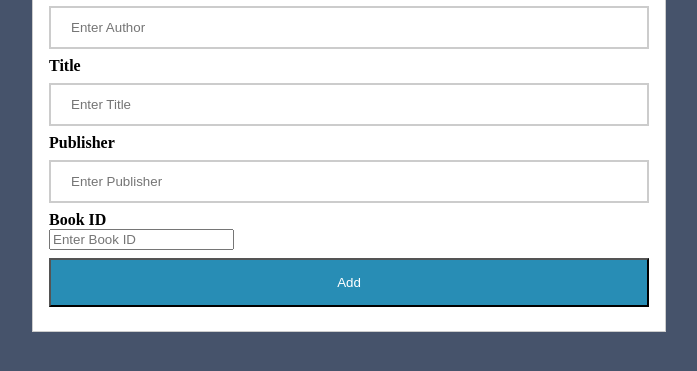
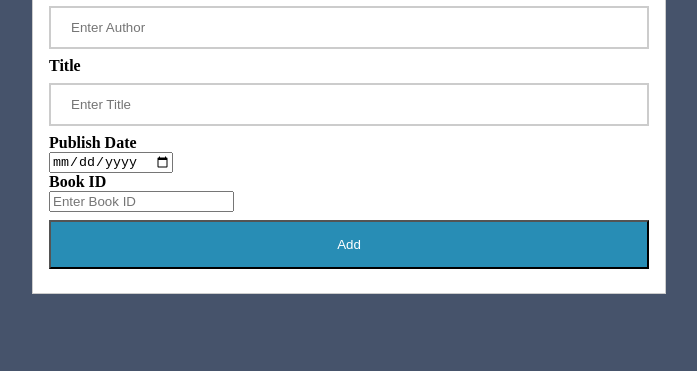
Before and after one commit to wesleytorrez/CS_503, a plain HTML site: page Signup and Add Book (Awale)/addBook.html in a window 1280 px wide. Shown: the part 123-494 px from the top of the page, without its empty margins (276-973 px from the left). Drawn offline with Linux system fonts and the light colour scheme.

Commit message:
Changed publisher to publish date

```diff
--- a/Signup and Add Book (Awale)/addBook.html
+++ b/Signup and Add Book (Awale)/addBook.html
@@ -15,10 +15,10 @@
 
             <label><b>Title</b></label>
             <input type="text" placeholder="Enter Title" name="Title" required>
-
-            <label><b>Publisher</b></label>
-            <input type="text" placeholder="Enter Publisher" name="Publisher" required>
-
+            <label><b>Publish Date</b></label>
+            <br>
+            <input type="date" placeholder="Publish Date" name="Publisher" required>
+           <br>
             <label><b>Book ID</b></label>
             <br>
             <input type="number" placeholder="Enter Book ID" name="BookID" required>
```
